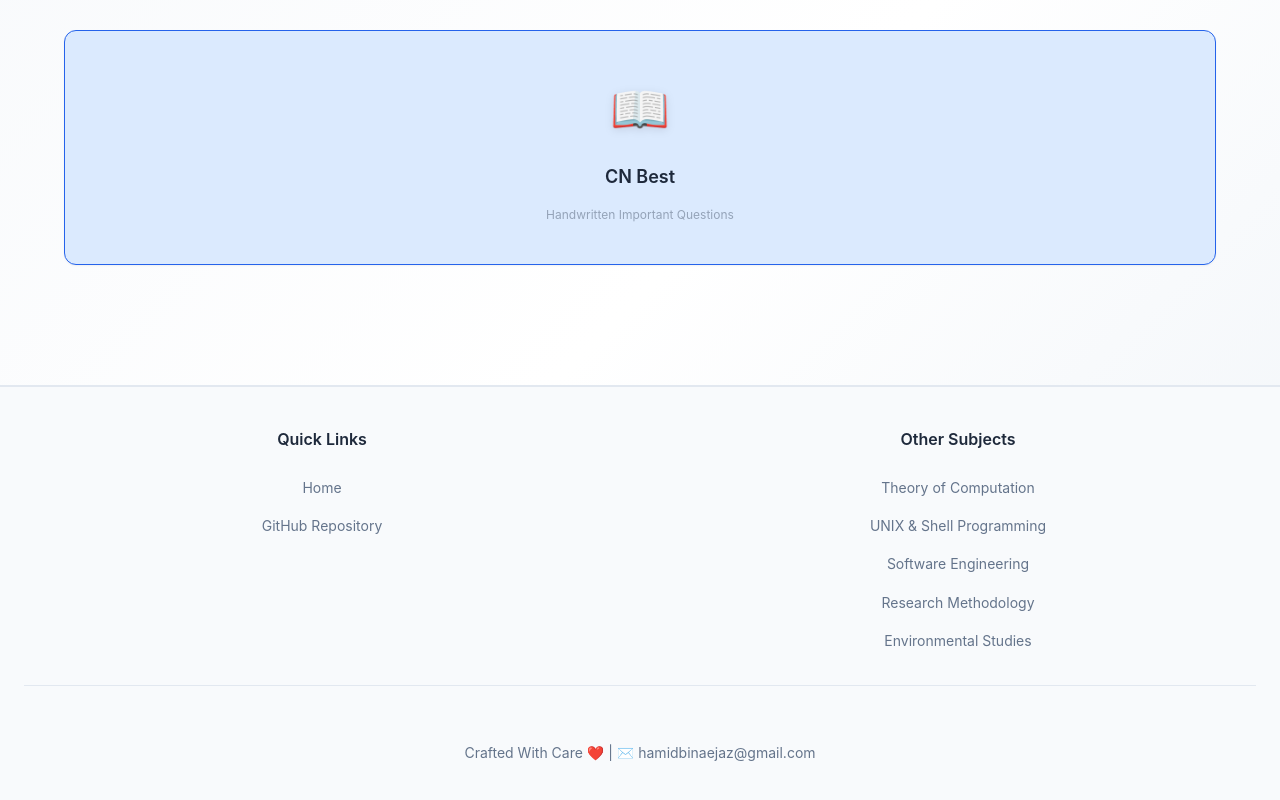
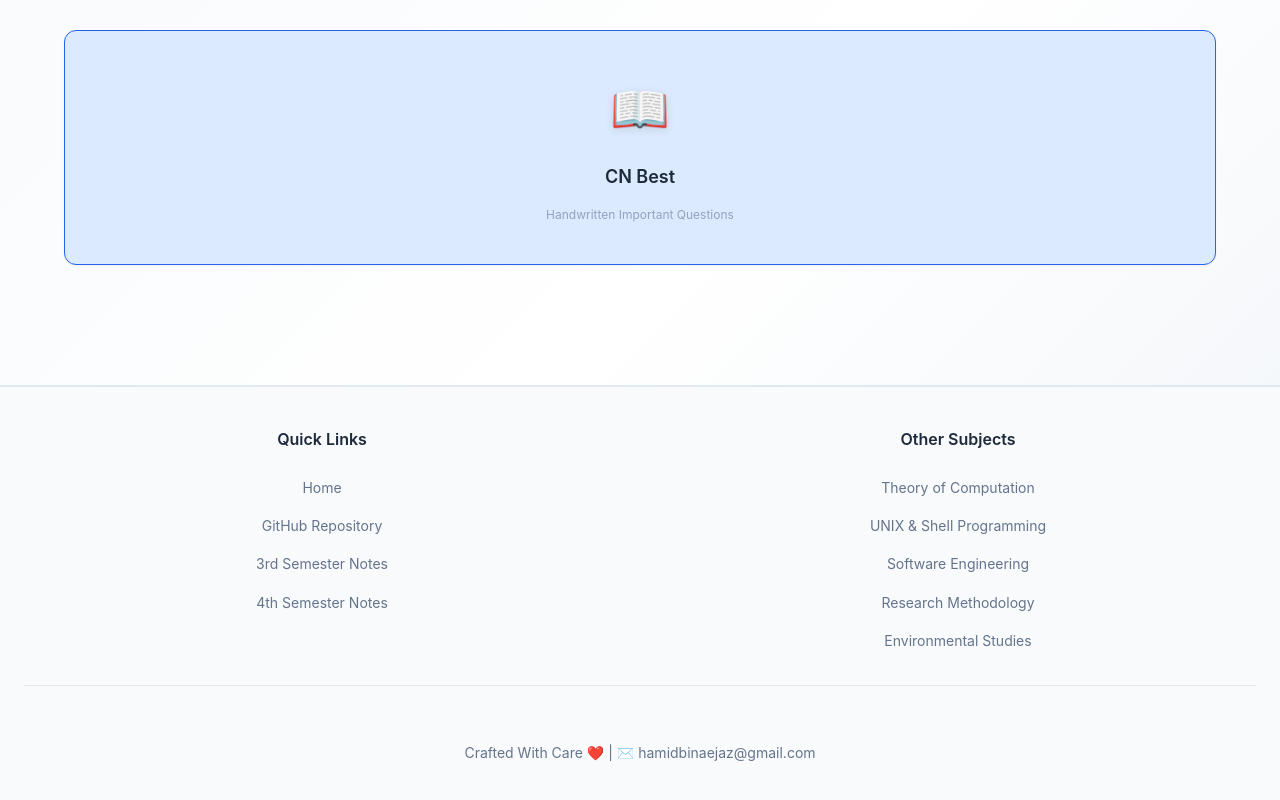
Before and after one commit to hammidbinaejaz/5TH-SEM-SVIT-NOTES, a plain HTML site: page cn.html in a window 1280 px wide. Shown: the part 904-1704 px from the top of the page. Drawn offline with Linux system fonts and the light colour scheme.

Commit message:
Add 4th Semester Notes link to Quick Links section

```diff
--- a/cn.html
+++ b/cn.html
@@ -85,6 +85,8 @@
         <ul>
           <li><a href="index.html">Home</a></li>
           <li><a href="https://github.com/hammidbinaejaz/5TH-SEM-SVIT-NOTES" target="_blank" rel="noopener">GitHub Repository</a></li>
+          <li><a href="https://hammidbinaejaz.github.io/3RD-SEM-SVIT-NOTES/" target="_blank" rel="noopener">3rd Semester Notes</a></li>
+          <li><a href="https://hammidbinaejaz.github.io/4TH-SEM-SVIT-NOTES/" target="_blank" rel="noopener">4th Semester Notes</a></li>
         </ul>
       </div>
       <div class="footer-section">
```
Also changed, not shown: index.html (+1 -0 lines).
